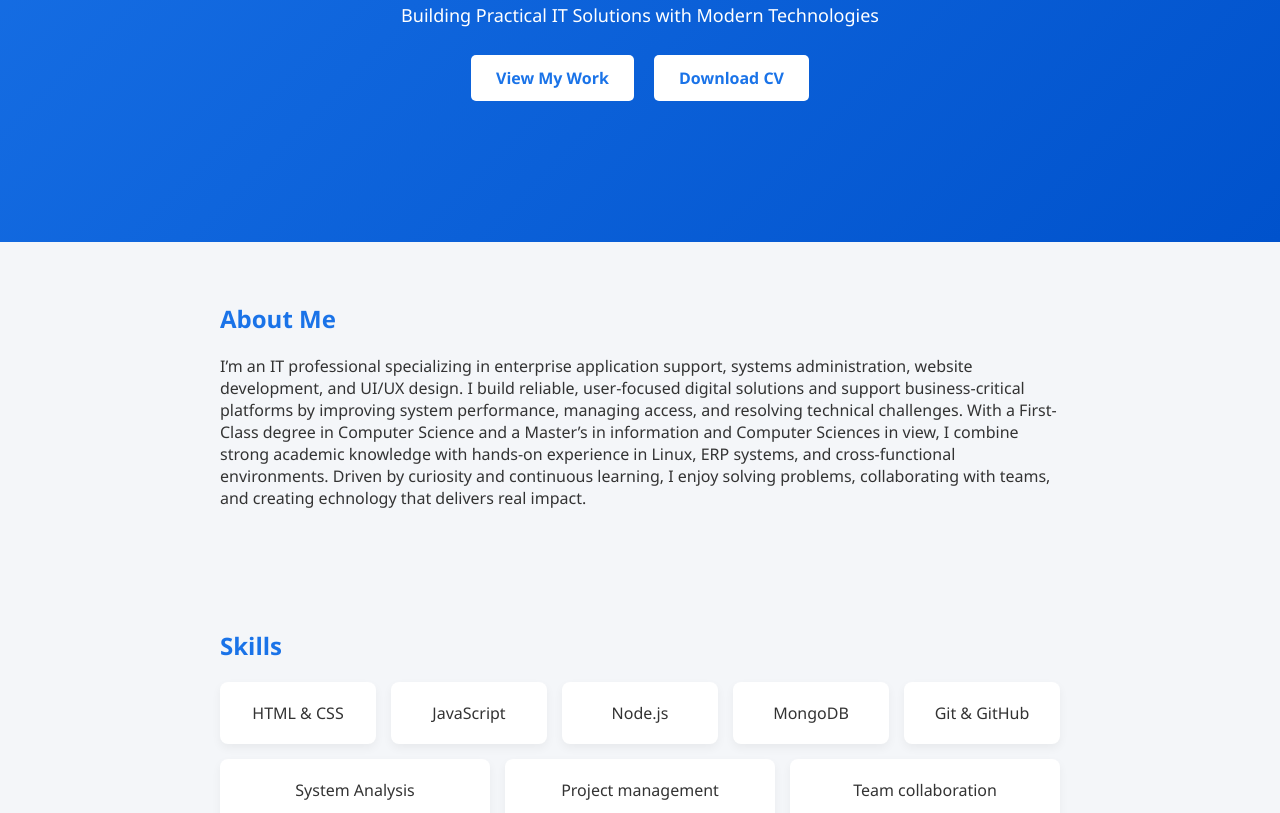
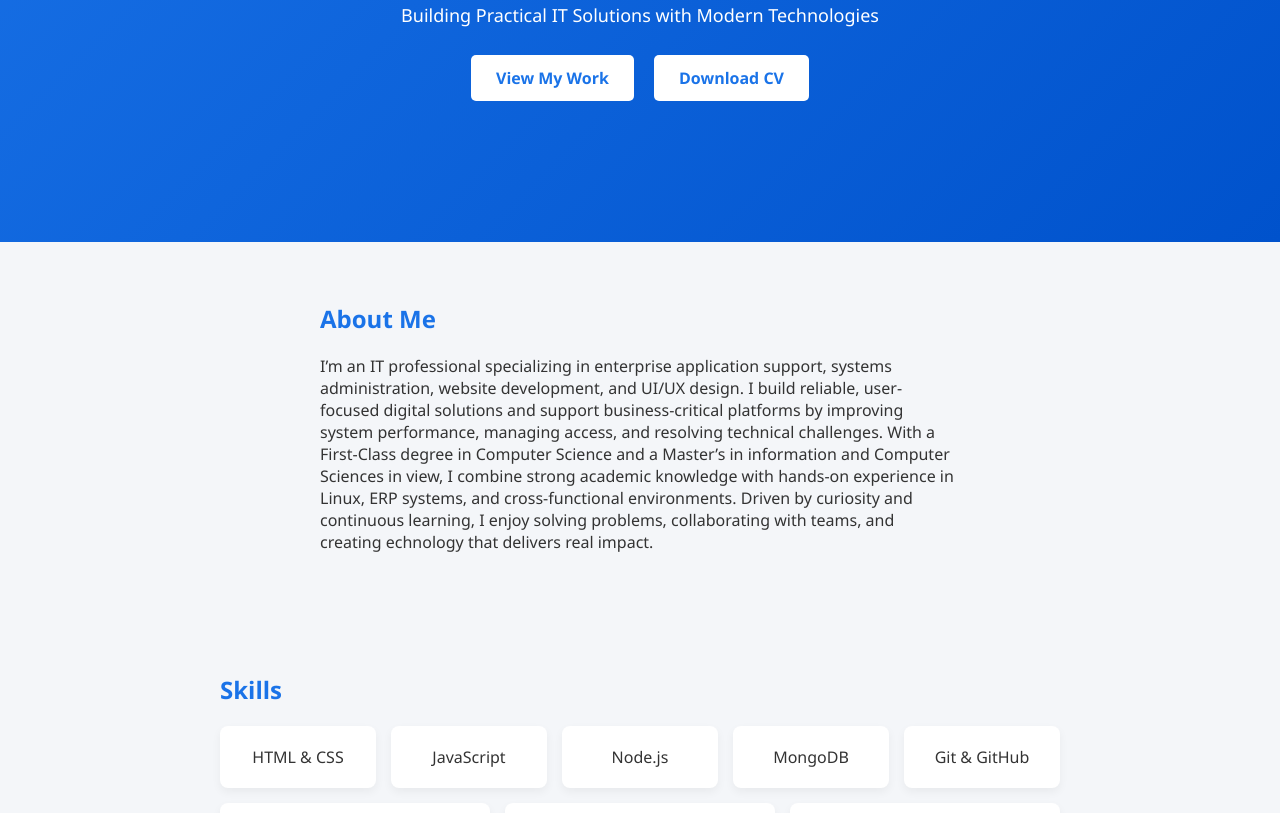
Before and after one commit to Peaceeyoh/peace-portfolio, a plain HTML site: page index.html in a window 1280 px wide. Shown: the part 478-1291 px from the top of the page. Drawn offline with Linux system fonts and the light colour scheme.

Commit message:
Justify About section text

```diff
--- a/style.css
+++ b/style.css
@@ -101,6 +101,10 @@ nav {
 section {
     padding: 60px 80px;
     max-width: 1000px;
+    margin: auto;
+}
+#about {
+    max-width: 800px;
     margin: auto;
 }
 
```
